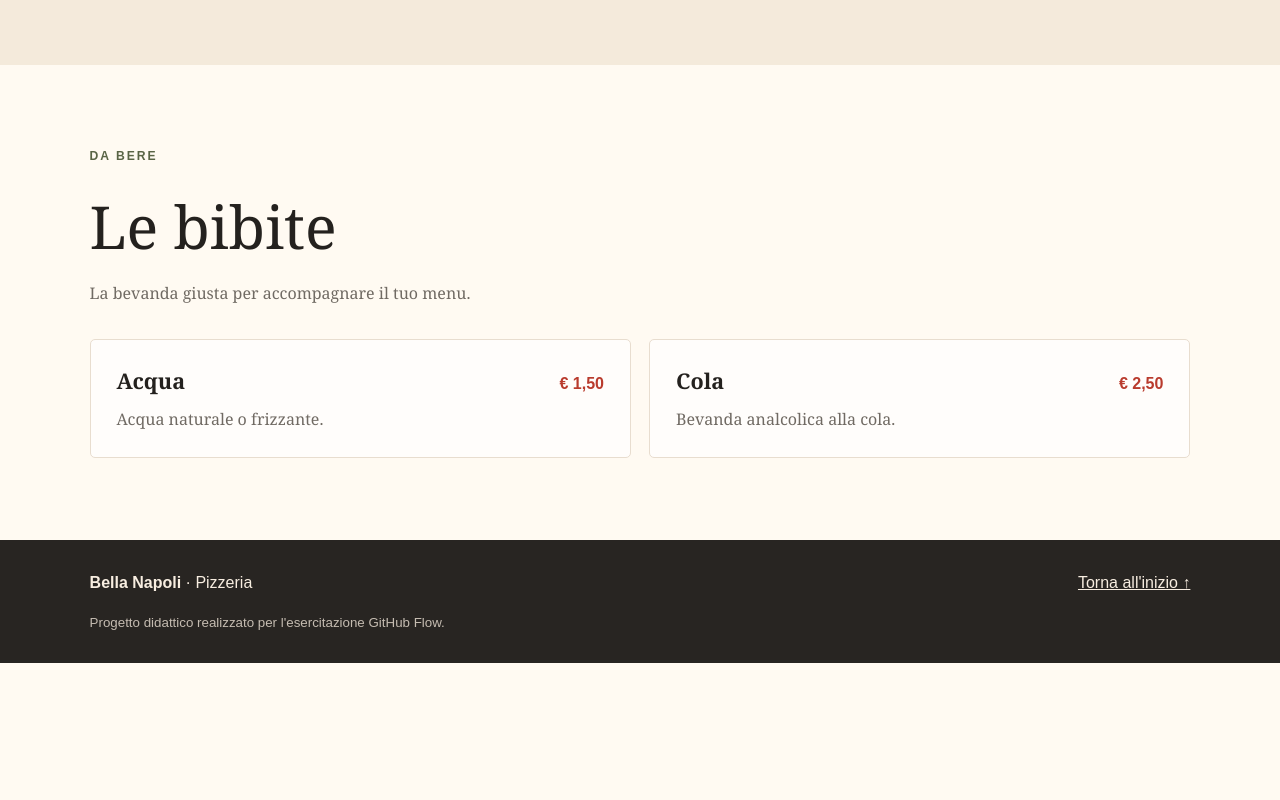
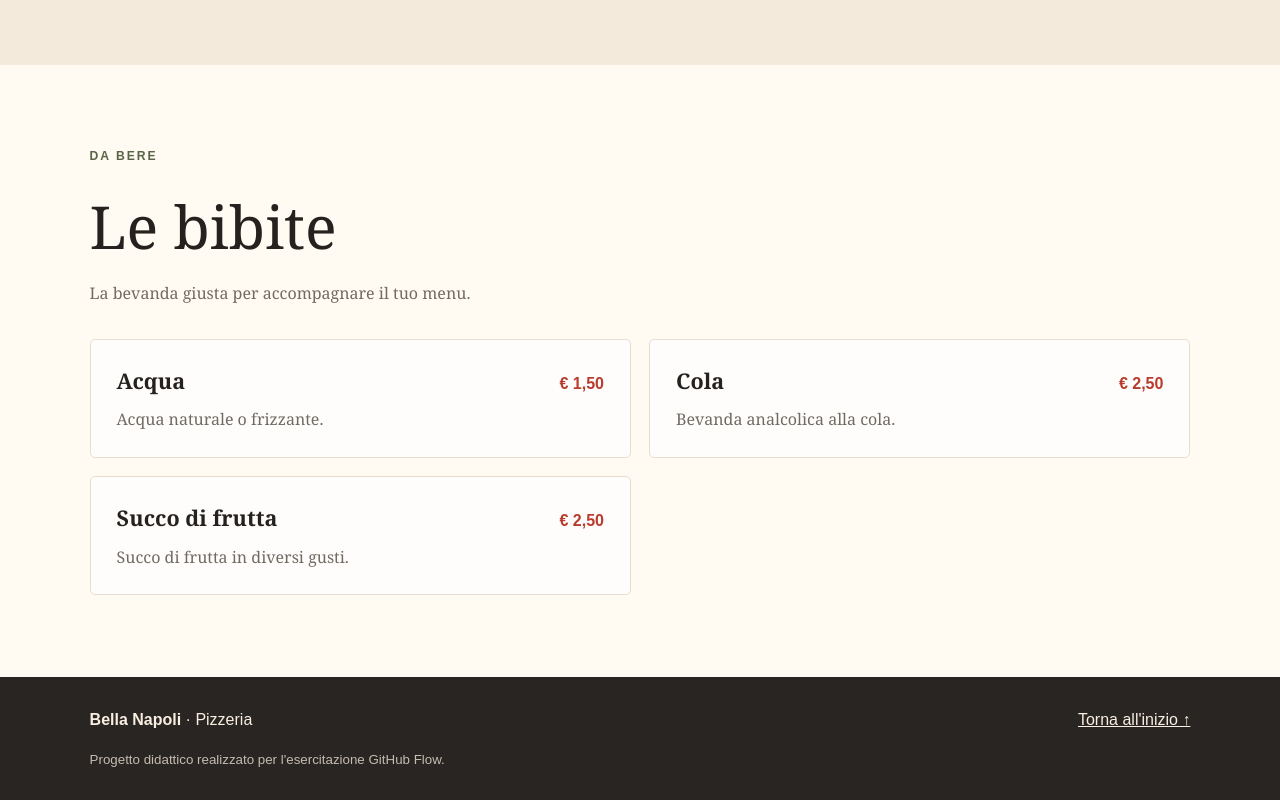
Before and after one commit to Leonardogandini-2008/progetto-pizzeria, a plain HTML site: page index.html in a window 1280 px wide. Shown: the part 1670-2470 px from the top of the page. Before the commit the page ends 2333 px from the top, so only its background shows below. Drawn offline with Linux system fonts and the light colour scheme.

Commit message:
Aggiunge il succo di frutta al menu delle bibite

```diff
--- a/index.html
+++ b/index.html
@@ -82,6 +82,10 @@
           <div class="item-top"><h3>Cola</h3><span class="price">€ 2,50</span></div>
           <p>Bevanda analcolica alla cola.</p>
         </article>
+        <article class="menu-card">
+          <div class="item-top"><h3>Succo di frutta</h3><span class="price">€ 2,50</span></div>
+          <p>Succo di frutta in diversi gusti.</p>
+        </article>
       </div>
     </section>
   </main>
```
